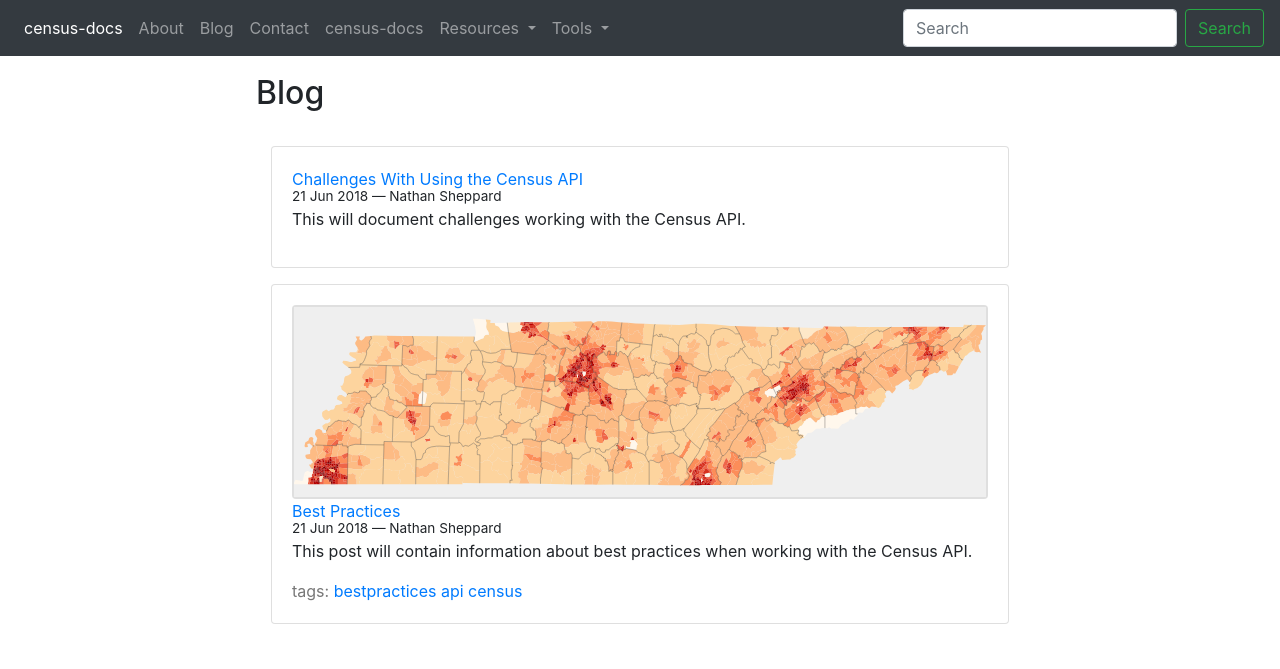
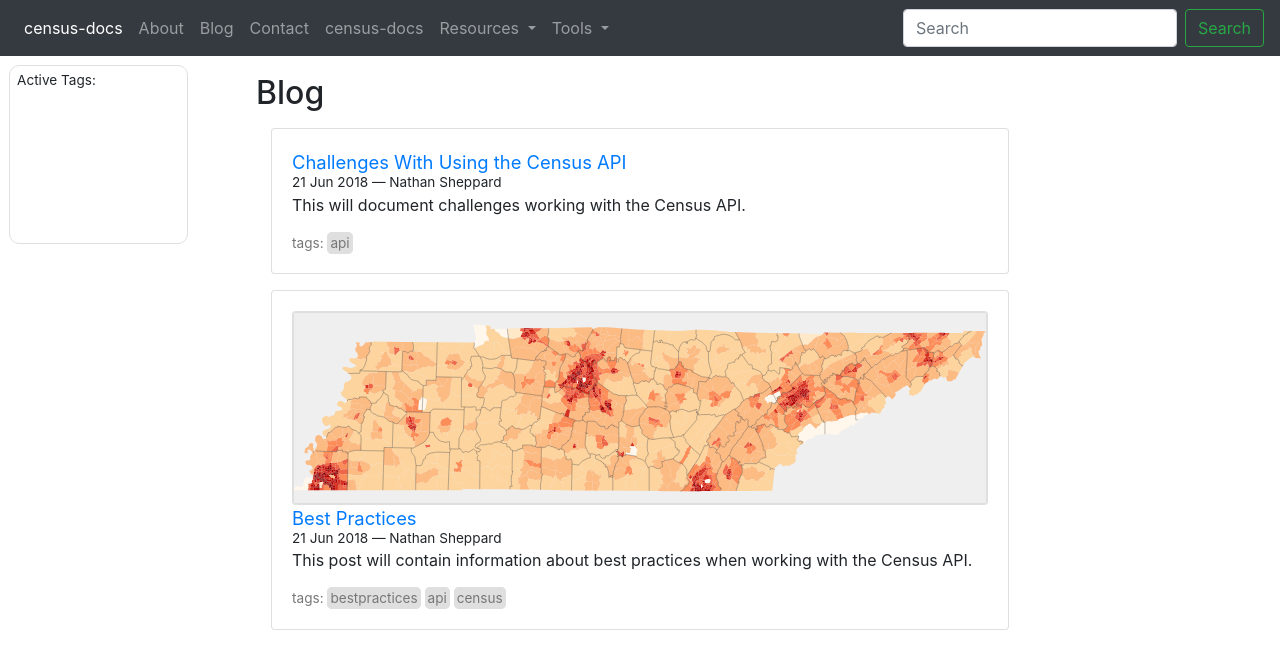
Before and after one commit to shepnathand/census-docs, a Jekyll site: the page built from blog.md, in a window 1280 px wide and 900 px high. Shown: the top 669 px of the window. Built offline with Jekyll 4.4.1, drawn with Linux system fonts in a browser that asks for light colours; nearby versions of some CDN libraries.

Commit message:
added tags to blog

```diff
--- a/_layouts/blog.html
+++ b/_layouts/blog.html
@@ -5,29 +5,31 @@
 {%- assign date_format = site.minima.date_format | default: "%-d %b %Y " -%}
 
 <div class="page">
+	<div class="active-tags-box" style="display: true; position: fixed; margin-top: 1vh; margin-left: 1vh; width: 14vw; height: 14vw; background-color: #ffffff; border: solid; border-width: 1px; border-color: #dfdfdf; border-radius: 10px;"><div class="active-tags" style="margin-top:14px;margin-left:7px;font-size:85%;line-height:0px;"><p>Active Tags:</p></div>
+	</div>
 	<div class="page-content">
+		<div><h2>{{ page.title }}</h2></div>
 		{{ content }}
-
 		<div class="container">
-			<div class="row">
+			<div class="row posts">
 				{% for post in site.posts %}
-					<div class="col-sm-12 py-2">
-						<div class="card h-100 card-body">
+				<div class="{% for tag in post.tags %}{{ tag }} {% endfor %}col-sm-12 py-2">
+					<div id="post" class="card h-100 card-body">
 						{%- if post.cover -%}
 						<a class="card" href="{{ post.url | absolute_url }}"><img class="cover" src="{{ post.cover }}"></a>
 						{%- endif -%}
-			  				<a class="link" href="{{ post.url | absolute_url }}">{{ post.title }}</a>
+						<a class="link" href="{{ post.url | absolute_url }}" style="font-size: 115%">{{ post.title }}</a>
 						<a class="metaData" style="font-size: 85%; line-height: 85%;">{{ post.date | date: date_format }} {%- if post.author -%} — {{ post.author }} {%- endif -%}</a>
 						{%- if post.excerpt -%}
 						<a class="excerpt" style="margin-top: 4px;">{{ post.excerpt }}</a>
 						{%- endif -%}
-							<div class="tag-container" style="color: #777;">
-								{%- if post.tags.size > 0 -%}
-									<span class="tags" style="display: inline;">tags: </span>
-									{%- for tag in post.tags -%}
-										<span class="tag" style="display: inline;"><a href="/tag/{{ tag }}.html">{{ tag }} </a></span>
-									{%- endfor -%}
-								{%- endif -%}
+						<div class="tag-container" style="display: inline; font-size: 85%; color: #777;">
+							{% if post.tags.size > 0 %}
+							tags:
+							{% for tag in post.tags %}
+							<span id="tag" value="{{ tag }}">{{ tag }}</span><a> </a>
+							{% endfor %}
+							{% endif %}
 						</div>
 					</div>
 				</div>
--- a/_layouts/default.html
+++ b/_layouts/default.html
@@ -4,8 +4,10 @@
 <body>
 	{% include header.html %}
 	{%- if page.category != "jekyll update" -%}
+	{%- if page.title != "Blog" -%}
 	{%- if page.title -%}
 	<div class="page-title"><h2>{{ page.title }}</h2></div>
+	{%- endif -%}
 	{%- endif -%}
 	{%- endif -%}
 	{{ content }}
--- a/_posts/2018-06-21-challenges.md
+++ b/_posts/2018-06-21-challenges.md
@@ -4,6 +4,7 @@
 date: 2018-06-21 13:28:59 -0400
 author: Nathan Sheppard
 category: jekyll update
+tags: [api]
 ---
 
 This will document challenges working with the Census API.
--- a/_sass/my-theme/_layout.scss
+++ b/_sass/my-theme/_layout.scss
@@ -1,6 +1,5 @@
 body, html {
 margin: 0;
-min-height: 100vh;
 }
 
 .page-title {
@@ -11,16 +10,39 @@
 background-color: #ffffff;
 }
 
-.page {
-position: relative;
-min-height: 100vh;
-}
-
 .home {
 position: relative;
 min-width: 100%;
 background-color: #ffffff;
 z-index: 2;
+}
+
+.active-tag-filters {
+p {
+margin-top: 10px;
+margin-left: 7px;
+}
+ul {
+	margin-left: -21px;
+}
+position: fixed;
+top: 65px;
+left: 10px;
+width: 18vw;
+height: 18vw;
+border: solid;
+border-width: 1px;
+border-color: darken(#dfdfdf,10%);
+line-height: 7px;
+}
+
+#tag {
+border:solid;
+border-width:1px;
+border-color:#dfdfdf;
+background-color:#dfdfdf;
+border-radius:5px;
+padding:2px;
 }
 
 .bar1 {
@@ -53,7 +75,7 @@
 
 .page-content {
 position: relative;
-min-height: 59vh;
+min-height: 100vh;
 padding-top: 2vh;
 margin-left: 20%;
 margin-right: 20%;
--- a/main.js
+++ b/main.js
@@ -1,20 +1,26 @@
-$(document).ready(function(){
-     $(window).scroll(function () {
-            if ($(this).scrollTop() > 50) {
-                $('#back-to-top').fadeIn();
-            } else {
-                $('#back-to-top').fadeOut();
-            }
-        });
-        // scroll body to 0px on click
-        $('#back-to-top').click(function () {
-            $('#back-to-top').tooltip('hide');
-            $('body,html').animate({
-                scrollTop: 0
-            }, 800);
-            return false;
-        });
+$(document).ready(function() {
+    var values = [];
+    $('div.tag-container').children().click('change', function() {
+        var elements = $('div.posts').children().hide(); // hide all the elements
+        values.push($(this).text());
 
-        $('#back-to-top').tooltip('show');
+        if (values.length > 0) { // if somethings' selected
+            for ( index in values ) {
+                var value = values[index];
+                elements.filter('.' + value).show(); // show the ones we want
+            };
+            var tag = '<p><span id="tag" value="' + value + '">' + value + '</span></p>';
 
+            if ( $('div.active-tags p span').text().indexOf( value ) == -1 ) {
+                $('div.active-tags').append(tag);
+            };
+        }
+    }).trigger('change');
+
+    $('div.tag-container span').hover(function() {
+        $(this).css("cursor", "pointer");
+        $(this).css("background-color", "#efefef");
+    },function () {
+        $(this).css("background-color", "#dfdfdf");
+    });
 });
```
Lines whose indentation alone changed are shown as unchanged.
